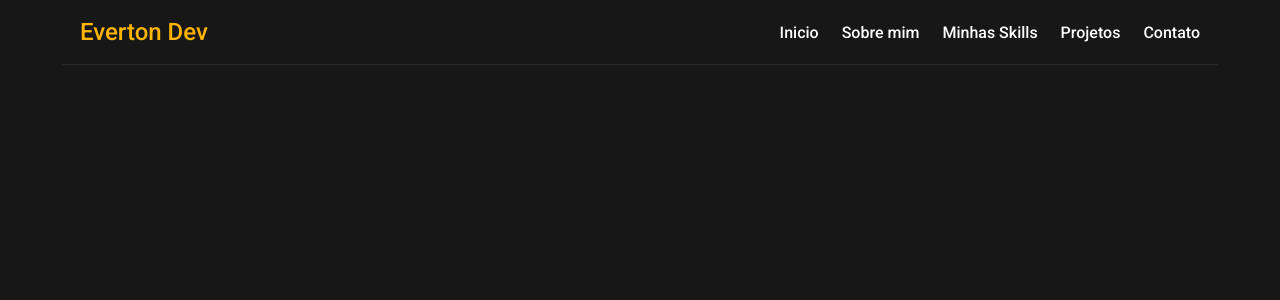
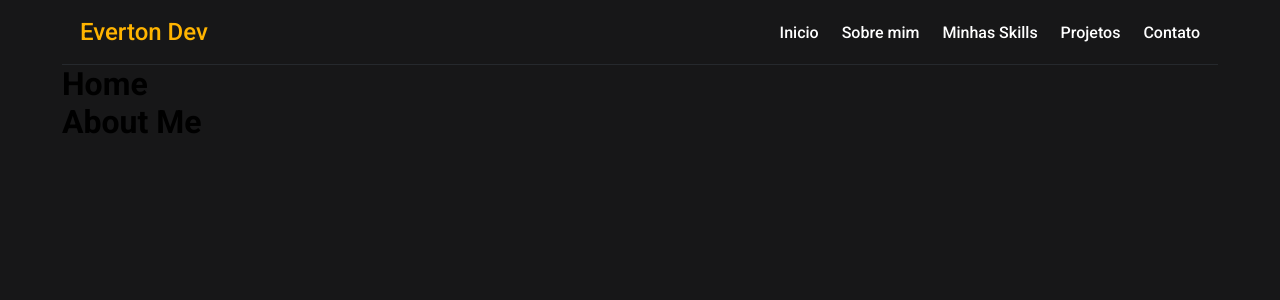
Before and after one commit to EvertonCarvalho1/portfolio-app, a React (Create React App) app: page / in a window 1280 px wide. Shown: the top 300 px of the page. Built offline with nearby package versions, Linux system fonts and the light colour scheme.

Commit message:
adding codes

```diff
--- a/package.json
+++ b/package.json
@@ -16,6 +16,7 @@
     "@types/react-dom": "^17.0.13",
     "react": "^17.0.2",
     "react-dom": "^17.0.2",
+    "react-router-dom": "^6.2.2",
     "react-scripts": "5.0.0",
     "styled-components": "^5.3.3",
     "typescript": "^4.6.2",
--- a/src/App.tsx
+++ b/src/App.tsx
@@ -1,12 +1,13 @@
 import React from 'react';
-import Dashboard from './pages/Home';
+
+import Routes from './routes';
 import GlobalStyle from './styles/global';
 
 
 const App: React.FC = () => {
   return (
     <>
-      <Dashboard/>
+      <Routes/>
       <GlobalStyle />
     </>
   )
--- /dev/null
+++ b/src/pages/AboutMe/index.tsx
@@ -0,0 +1,9 @@
+import React from "react";
+
+const AboutMe: React.FC = () => {
+    return(
+        <h1>About Me</h1>
+    )
+}
+
+export default AboutMe;
--- a/src/pages/Home/index.tsx
+++ b/src/pages/Home/index.tsx
@@ -1,13 +1,11 @@
 import React from "react";
 import Header from "../../components/Header";
-import { Container } from "./styles";
+
 
 
 const Home: React.FC = () => {
     return (
-    <Container>
-        <Header/>
-    </Container>
+        <h1>Home</h1>
     )
 };
 
--- /dev/null
+++ b/src/pages/Main/index.tsx
@@ -0,0 +1,19 @@
+import React from "react";
+import Header from "../../components/Header";
+import AboutMe from "../AboutMe";
+import Home from "../Home";
+import { Container } from "./styles";
+
+const Main: React.FC = () => {
+    return (
+        <>
+            <Container>
+                <Header />
+                <Home />
+                <AboutMe />
+            </Container>
+        </>
+    )
+}
+
+export default Main;
--- /dev/null
+++ b/src/routes/index.tsx
@@ -0,0 +1,15 @@
+import React from "react";
+
+import { BrowserRouter as Router } from 'react-router-dom';
+
+import Main from "../pages/Main";
+
+const Routes: React.FC = () => {
+    return (
+        <Router>
+            <Main />
+        </Router>
+    )
+}
+
+export default Routes;
```
Also changed, not shown: src/pages/Main/styles.ts (renamed from src/pages/Home/styles.ts), 1 other file (tests, documents, lock files or other folders).
